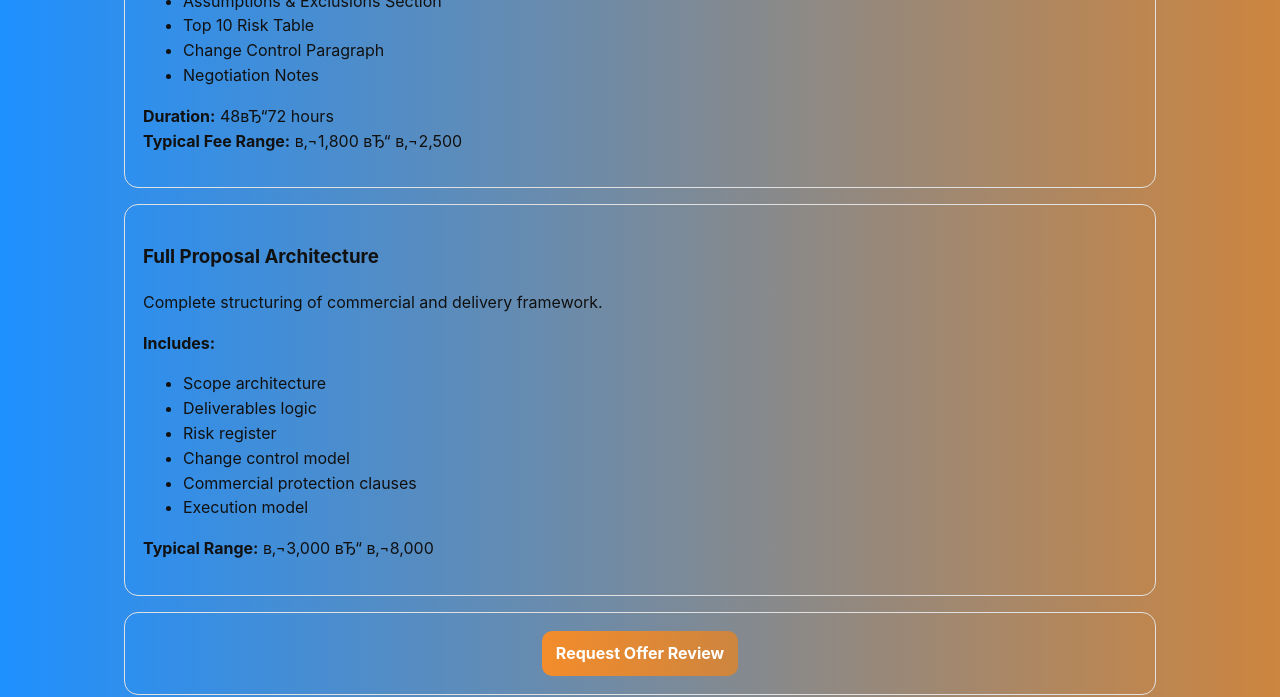
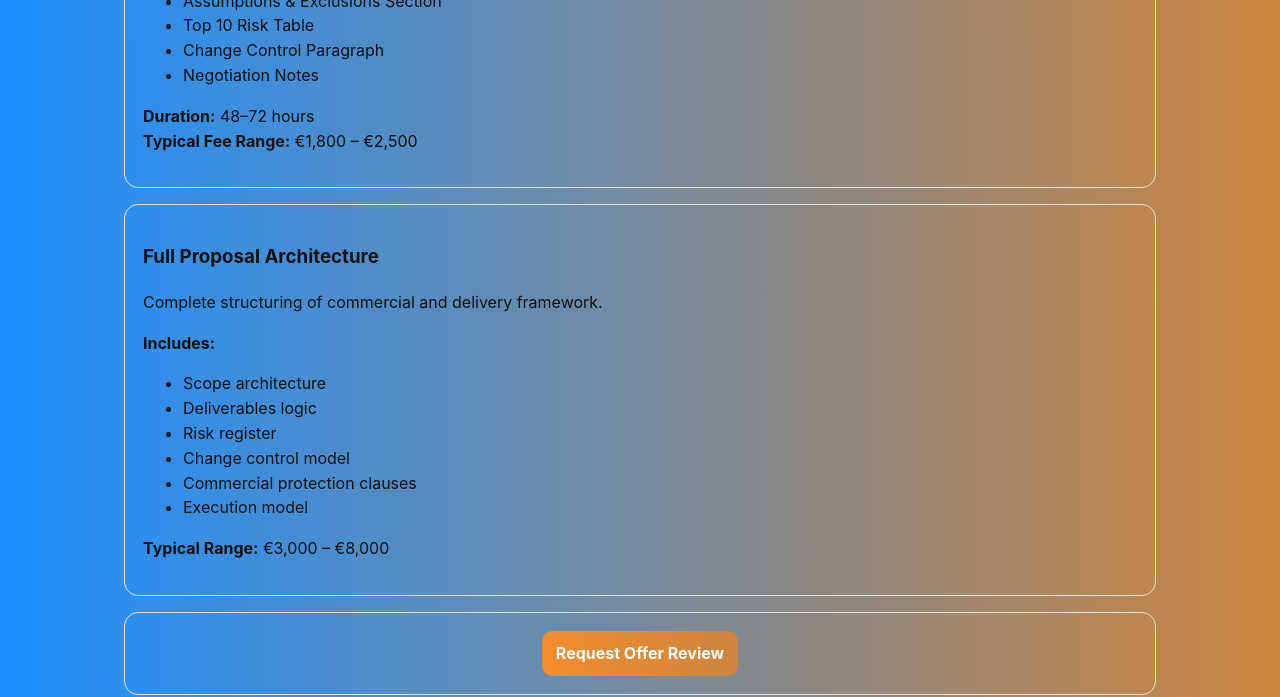
Before and after one commit to AleksandrPepeslavtcev/pf-ads-site, a Jekyll site: the page offer-risk-structuring.html, which Jekyll copies as it is, in a window 1280 px wide. Shown: the part 977-1674 px from the top of the page. Built offline with Jekyll 4.4.1, drawn with Linux system fonts in a browser that asks for light colours.

Commit message:
initial commit

```diff
--- a/commercial-delivery-governance.html
+++ b/commercial-delivery-governance.html
@@ -81,7 +81,7 @@
     <section class="section">
       <h3>Engagement Philosophy</h3>
       <p>We do not provide generic consulting.</p>
-      <p>We operate as an independent governance layer РІР‚вЂќ vendor-neutral, execution-oriented and commercially aware.</p>
+      <p>We operate as an independent governance layer &mdash; vendor-neutral, execution-oriented and commercially aware.</p>
     </section>
 
     <!-- MODULE E: CTA -->
--- a/delivery-stabilization.html
+++ b/delivery-stabilization.html
@@ -68,7 +68,7 @@
         <li>Escalation Exposure</li>
         <li>Margin Risk Signals</li>
       </ul>
-      <p><strong>Fee:</strong> в‚¬700</p>
+      <p><strong>Fee:</strong> &euro;700</p>
     </section>
 
     <!-- MODULE D: 10-Day Stabilization Sprint -->
@@ -82,7 +82,7 @@
         <li>Risk Heatmap</li>
         <li>30-Day Recovery Plan</li>
       </ul>
-      <p><strong>Typical Fee:</strong> в‚¬7,000 вЂ“ в‚¬12,000</p>
+      <p><strong>Typical Fee:</strong> &euro;7,000 &ndash; &euro;12,000</p>
     </section>
 
     <!-- MODULE E: CTA -->
--- a/index.html
+++ b/index.html
@@ -91,19 +91,19 @@
         <img src="/images/banner.png" alt="Offer risk structuring banner" loading="lazy" decoding="async">
         <h3>Offer Risk Structuring</h3>
         <p>Pre-signature commercial review and restructuring of proposals to protect execution clarity and margin.</p>
-        <a class="more" href="/contact">Explore Offer Structuring &raquo;</a>
+        <a class="more" href="/offer-risk-structuring">Explore Offer Structuring &raquo;</a>
       </article>
       <article class="card">
         <img src="/images/banner.png" alt="Delivery stabilization banner" loading="lazy" decoding="async">
         <h3>Delivery Stabilization</h3>
         <p>Structured intervention to restore control in unstable or high-risk projects.</p>
-        <a class="more" href="/contact">Explore Stabilization &raquo;</a>
+        <a class="more" href="/delivery-stabilization">Explore Stabilization &raquo;</a>
       </article>
       <article class="card">
         <img src="/images/banner.png" alt="Operational due diligence banner" loading="lazy" decoding="async">
         <h3>Operational Due Diligence</h3>
         <p>Independent review of delivery structure and systems risk before acquisition or restructuring.</p>
-        <a class="more" href="/contact">Explore Due Diligence &raquo;</a>
+        <a class="more" href="/operational-due-diligence">Explore Due Diligence &raquo;</a>
       </article>
     </section>
 
--- a/offer-risk-structuring.html
+++ b/offer-risk-structuring.html
@@ -72,8 +72,8 @@
         <li>Change Control Paragraph</li>
         <li>Negotiation Notes</li>
       </ul>
-      <p><strong>Duration:</strong> 48вЂ“72 hours<br>
-         <strong>Typical Fee Range:</strong> в‚¬1,800 вЂ“ в‚¬2,500</p>
+      <p><strong>Duration:</strong> 48&ndash;72 hours<br>
+         <strong>Typical Fee Range:</strong> &euro;1,800 &ndash; &euro;2,500</p>
     </section>
 
     <!-- MODULE D: Full Proposal Architecture -->
@@ -89,7 +89,7 @@
         <li>Commercial protection clauses</li>
         <li>Execution model</li>
       </ul>
-      <p><strong>Typical Range:</strong> в‚¬3,000 вЂ“ в‚¬8,000</p>
+      <p><strong>Typical Range:</strong> &euro;3,000 &ndash; &euro;8,000</p>
     </section>
 
     <!-- MODULE E: CTA -->
--- a/operational-due-diligence.html
+++ b/operational-due-diligence.html
@@ -71,7 +71,7 @@
     <!-- MODULE D: Engagement Range -->
     <section class="section">
       <h3>Engagement Range</h3>
-      <p>в‚¬5,000 вЂ“ в‚¬15,000</p>
+      <p>&euro;5,000 &ndash; &euro;15,000</p>
     </section>
 
     <!-- MODULE E: CTA -->
```
